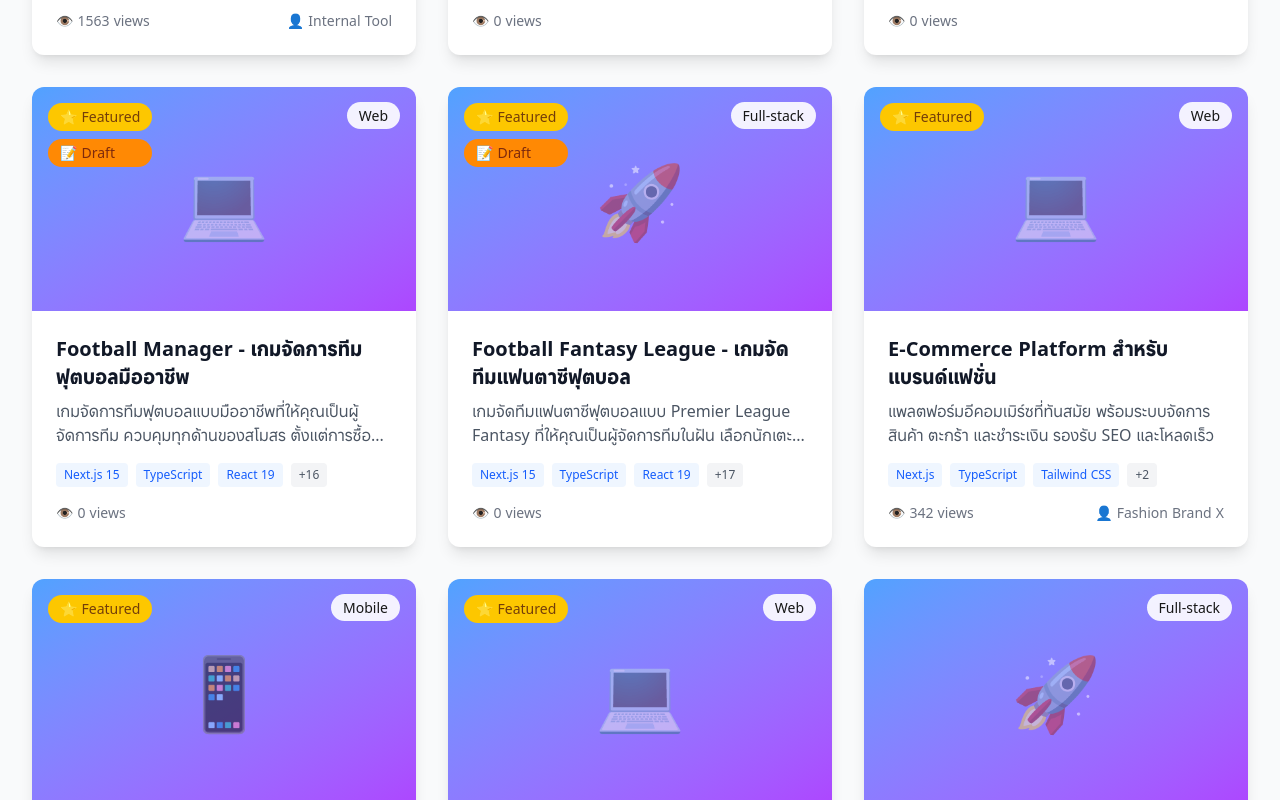
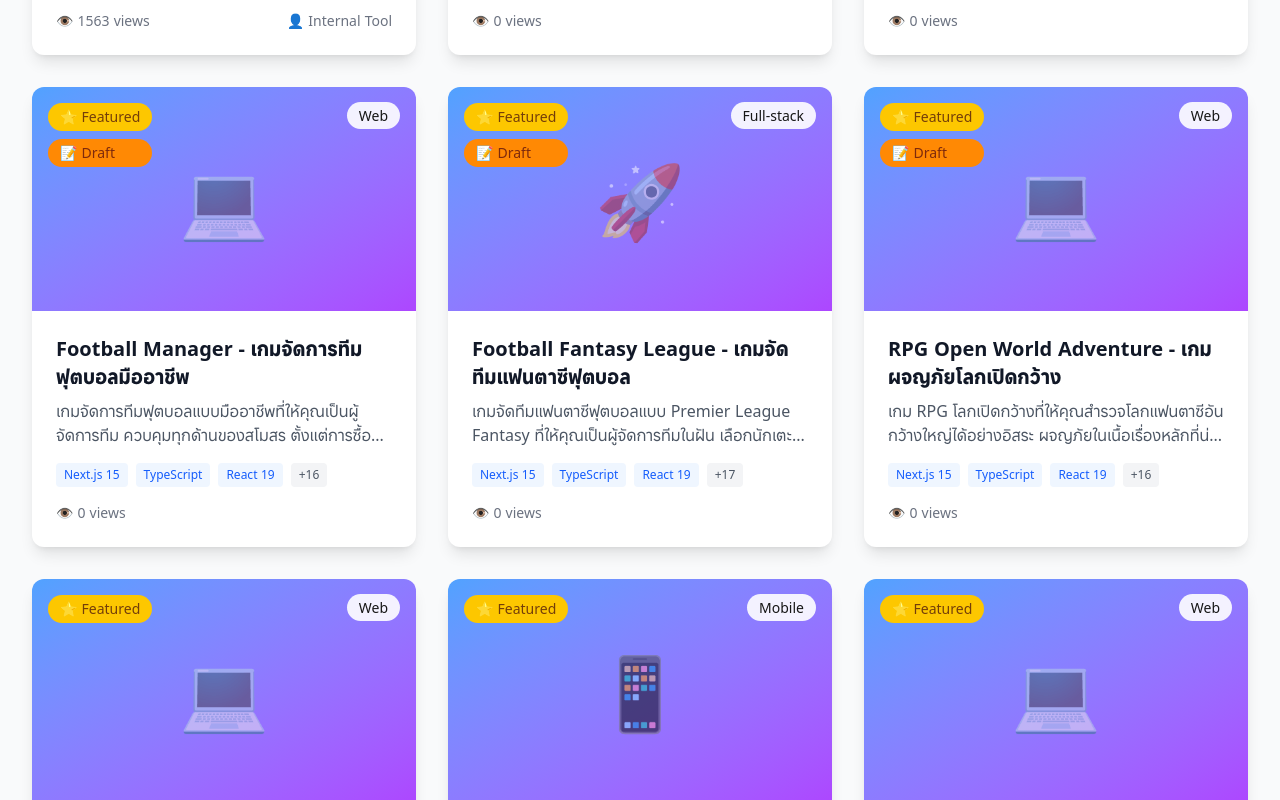
Before and after one commit to danya0365/cleancode1986-portfolio-nextjs, a Next.js app: page /portfolio in a window 1280 px wide. Shown: the part 1780-2580 px from the top of the page. Built offline with nearby package versions, Linux system fonts and the light colour scheme.

Commit message:
feat: add RPG open world adventure game project to future projects list

```diff
--- a/src/data/mock/projects.mock.ts
+++ b/src/data/mock/projects.mock.ts
@@ -1312,6 +1312,164 @@ const FUTURE_PROJECTS: Project[] = [
     status: "draft",
     viewCount: 0,
   },
+  {
+    id: "105",
+    slug: "rpg-open-world-adventure",
+    title: "RPG Open World Adventure - เกมผจญภัยโลกเปิดกว้าง",
+    category: "Web",
+    displayOrder: 105,
+    isCleanCode: false,
+    isMock: false,
+    isFuture: true,
+    description:
+      "เกม RPG โลกเปิดกว้างที่ให้คุณสำรวจโลกแฟนตาซีอันกว้างใหญ่ได้อย่างอิสระ ผจญภัยในเนื้อเรื่องหลักที่น่าติดตาม พร้อมเควสย่อยนับร้อย ระบบต่อสู้แบบ Turn-based ที่ลึกซึ้ง สะสมไอเทม อาวุธ เกราะ พัฒนาตัวละคร และสร้างปาร์ตี้ในฝัน ทุกการตัดสินใจส่งผลต่อโลกและเรื่องราว",
+    thumbnail: "/images/projects/rpg-openworld-thumb.jpg",
+    images: [
+      "/images/projects/rpg-openworld-1.jpg",
+      "/images/projects/rpg-openworld-2.jpg",
+      "/images/projects/rpg-openworld-3.jpg",
+      "/images/projects/rpg-openworld-4.jpg",
+      "/images/projects/rpg-openworld-5.jpg",
+      "/images/projects/rpg-openworld-6.jpg",
+    ],
+    technologies: [
+      "Next.js 15",
+      "TypeScript",
+      "React 19",
+      "Supabase",
+      "Prisma",
+      "PostgreSQL",
+      "Zustand",
+      "Tailwind CSS 4",
+      "Three.js",
+      "React Three Fiber",
+      "Framer Motion",
+      "Howler.js",
+      "Phaser 3",
+      "Socket.io",
+      "Zod",
+      "LocalForage",
+      "Canvas API",
+      "WebGL",
+      "date-fns",
+    ],
+    features: [
+      {
+        title: "World Map แบบ Open World",
+        description:
+          "สำรวจโลกแฟนตาซีกว้างใหญ่ได้อย่างอิสระ เดินทางระหว่างเมือง หมู่บ้าน ดันเจี้ยน ป่า ภูเขา ทะเลทราย ค้นพบสถานที่ลับ และปลดล็อกพื้นที่ใหม่ๆ",
+      },
+      {
+        title: "Story Event เนื้อเรื่องหลัก",
+        description:
+          "ติดตามเนื้อเรื่องหลักที่น่าติดตาม มีการเลือกทางเดินของเรื่องราว Multiple Endings ตามการตัดสินใจ พร้อม Cutscene และ Dialogue ที่มีชีวิตชีวา",
+      },
+      {
+        title: "Event Quest & Side Quests",
+        description:
+          "เควสย่อยนับร้อยภารกิจ แต่ละเควสมีเรื่องราวเป็นของตัวเอง รางวัลพิเศษ ไอเทมหายาก และผลกระทบต่อโลก พร้อมระบบ Quest Log ที่ครบถ้วน",
+      },
+      {
+        title: "Interactive World Events",
+        description:
+          "เหตุการณ์สุ่มเกิดขึ้นระหว่างสำรวจ พบ NPC ที่ต้องการความช่วยเหลือ สมบัติซ่อน มอนสเตอร์หายาก และเหตุการณ์พิเศษตามเวลาและสภาพอากาศ",
+      },
+      {
+        title: "Tactical Grid Combat System",
+        description:
+          "ระบบต่อสู้แบบ Turn-based Tactical บนกริด (อิงจาก Dragon Quest Tact) วางตำแหน่งหน่วยบนตาราง 6x6 ใช้กลยุทธ์เคลื่อนที่ ระยะโจมตี ทิศทาง Elemental Weakness และ Combo Attacks พร้อม Formation System และ Terrain Effects",
+      },
+      {
+        title: "Unit Positioning & Movement",
+        description:
+          "วางตำแหน่งหน่วยก่อนต่อสู้ เคลื่อนที่บนกริดตาม Movement Range ใช้กลยุทธ์ล้อมศัตรู โจมตีจากข้างหลัง Flanking Bonus และ High Ground Advantage",
+      },
+      {
+        title: "Skills & Special Abilities",
+        description:
+          "สกิลพิเศษแต่ละตัวละคร มีระยะโจมตี รูปแบบ AOE (Area of Effect) ต่างกัน Buff/Debuff ทีม Healing Zone และ Ultimate Skills ที่เปลี่ยนสถานการณ์การต่อสู้",
+      },
+      {
+        title: "Party Management",
+        description:
+          "สร้างปาร์ตี้สูงสุด 4 คน เลือกตัวละครจากเพื่อนร่วมทาง แต่ละคนมีสกิลเฉพาะ บุคลิก และเรื่องราวส่วนตัว พร้อมระบบ Friendship & Romance",
+      },
+      {
+        title: "Character Progression",
+        description:
+          "ระบบเลเวลและสกิลทรี ปลดล็อกความสามารถใหม่ๆ เลือก Class (Warrior, Mage, Rogue, Healer, Ranger) พร้อม Multi-class และ Prestige Class",
+      },
+      {
+        title: "Equipment & Crafting",
+        description:
+          "สะสมอาวุธ เกราะ อุปกรณ์นับพัน ระบบ Crafting สร้างไอเทม Enchanting ใส่พลัง Upgrading และ Transmog เปลี่ยนรูปลักษณ์",
+      },
+      {
+        title: "Dungeon Exploration",
+        description:
+          "สำรวจดันเจี้ยนที่มีปริศนา กับดัก มอนสเตอร์ และบอสที่ท้าทาย แต่ละดันเจี้ยนมีธีมและกลไกเฉพาะ พร้อม Procedural Generation",
+      },
+      {
+        title: "Dynamic Weather & Day/Night",
+        description:
+          "ระบบสภาพอากาศและเวลาที่เปลี่ยนแปลง ส่งผลต่อการเล่น บาง Quest เกิดเฉพาะเวลา มอนสเตอร์แตกต่างกลางวัน-กลางคืน",
+      },
+      {
+        title: "NPC & Town System",
+        description:
+          "NPC มีชีวิต มีตารางเดินทาง ร้านค้า Blacksmith Inn Tavern Guild Hall พูดคุยได้ รับเควส และสร้างความสัมพันธ์",
+      },
+      {
+        title: "Skill & Magic System",
+        description:
+          "เรียนรู้สกิลและเวทมนตร์นับร้อย Passive Skills, Active Skills, Ultimate Skills Spell Combinations และ Forbidden Magic",
+      },
+      {
+        title: "Mount & Transportation",
+        description:
+          "ขี่ม้า มังกร หรือยานพาหนะพิเศษ Fast Travel ระหว่างจุด Airship สำหรับบินข้ามทวีป และ Boat สำหรับสำรวจทะเล",
+      },
+      {
+        title: "Treasure Hunting & Secrets",
+        description:
+          "ค้นหาสมบัติซ่อน Secret Areas Hidden Bosses Easter Eggs และ Legendary Items พร้อมระบบ Treasure Map และ Clues",
+      },
+      {
+        title: "Achievement & Collection",
+        description:
+          "ระบบ Achievement ครบถ้วน Monster Bestiary Item Codex Lore Books สะสมทุกอย่างและปลดล็อกรางวัลพิเศษ",
+      },
+      {
+        title: "Save System & Cloud Sync",
+        description:
+          "บันทึกความคืบหน้าหลายสล็อต Auto-save Manual Save Cloud Sync ข้ามอุปกรณ์ และ New Game+ สำหรับเล่นซ้ำ",
+      },
+      {
+        title: "Multiplayer Co-op Mode",
+        description:
+          "เล่นร่วมกับเพื่อนแบบ Online Co-op สูงสุด 4 คน แชร์เควส ต่อสู้บอสร่วมกัน และแลกเปลี่ยนไอเทม",
+      },
+      {
+        title: "Mod Support & Custom Content",
+        description:
+          "รองรับ Mods สร้างเควสเอง Custom Characters, Items, Maps และแชร์กับ Community พร้อม Mod Manager",
+      },
+      {
+        title: "Beautiful Graphics & Sound",
+        description:
+          "กราฟิก 2D/3D สวยงาม Pixel Art หรือ Low-poly Style เพลงประกอบบรรยากาศ Sound Effects คุณภาพสูง และ Voice Acting",
+      },
+      {
+        title: "Accessibility Features",
+        description:
+          "ปรับความยากได้ Colorblind Mode Text-to-Speech Customizable Controls และ Tutorial ที่เข้าใจง่าย",
+      },
+    ],
+    projectDate: "2026-03-01",
+    isFeatured: true,
+    status: "draft",
+    viewCount: 0,
+  },
 ];
 
 // Merge all projects
```
